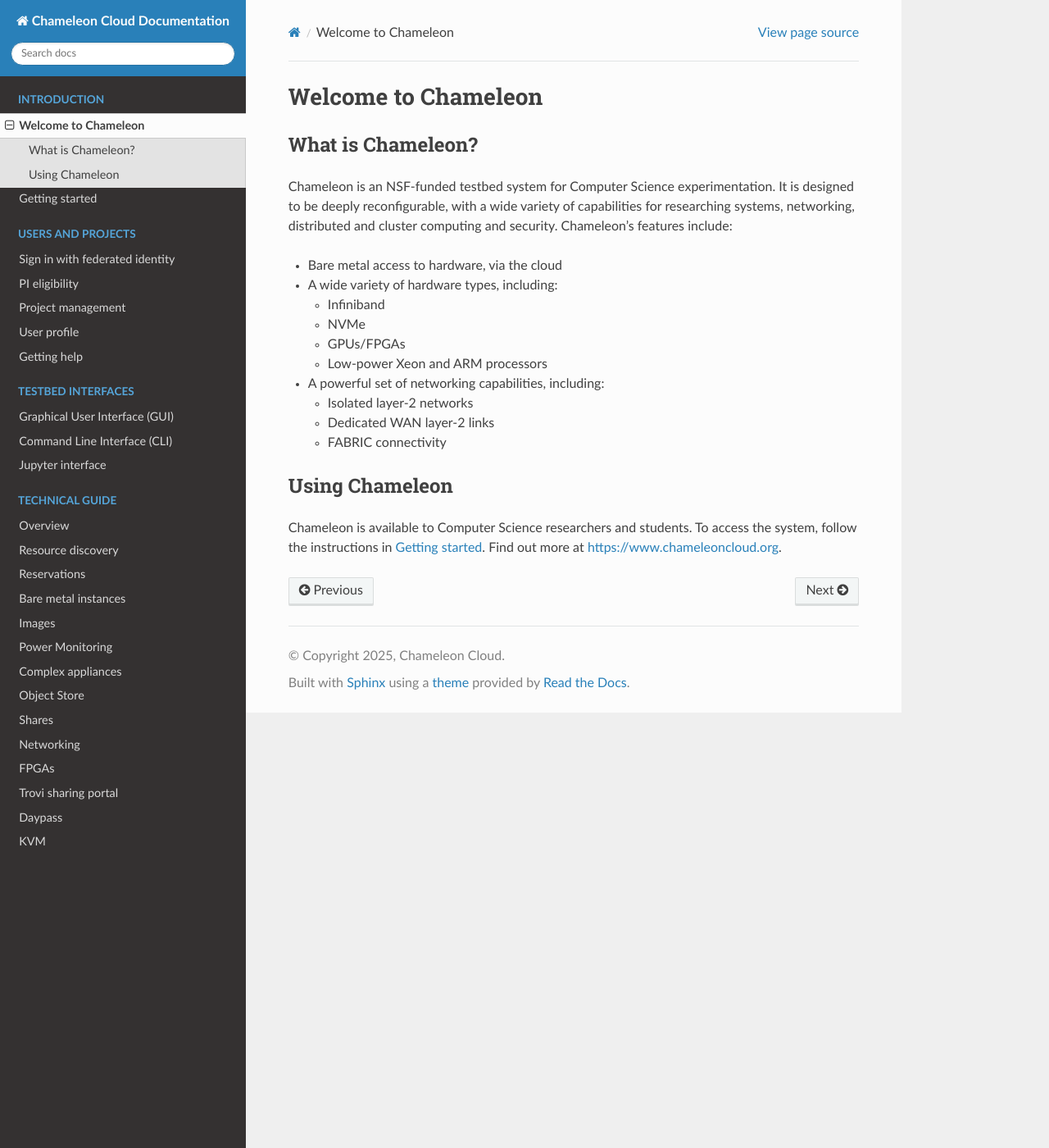
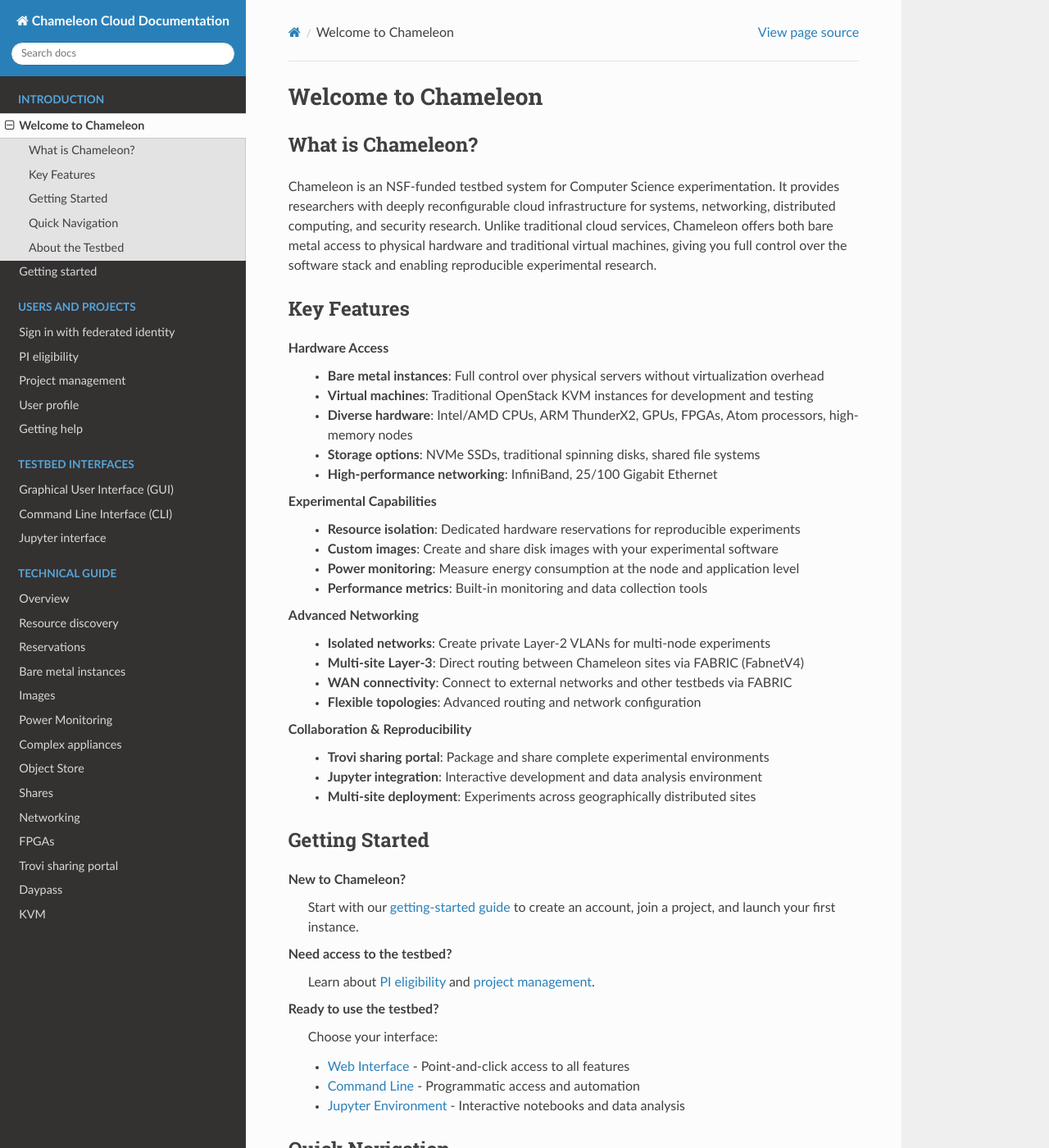
Before and after one commit to ChameleonCloud/docs, a Sphinx documentation site: the page built from source/index.rst, in a window 1280 px wide and 1400 px high. Shown: the whole window at 82% size. Built offline with Sphinx 7.4.7 and the Read the Docs theme 3.1.0, drawn with Linux system fonts in a browser that asks for light colours; some of the changed text lies outside the part shown.

Commit message:
Refresh of home page

```diff
--- a/source/index.rst
+++ b/source/index.rst
@@ -6,27 +6,98 @@ What is Chameleon?
 ==================
 
 Chameleon is an NSF-funded testbed system for Computer Science experimentation.
-It is designed to be deeply reconfigurable, with a wide variety of capabilities
-for researching systems, networking, distributed and cluster computing and
-security. Chameleon's features include:
+It provides researchers with deeply reconfigurable cloud infrastructure for systems,
+networking, distributed computing, and security research. Unlike traditional cloud
+services, Chameleon offers both bare metal access to physical hardware and traditional
+virtual machines, giving you full control over the software stack and enabling
+reproducible experimental research.
 
-* Bare metal access to hardware, via the cloud
-* A wide variety of hardware types, including:
+Key Features
+============
 
-  * Infiniband
-  * NVMe
-  * GPUs/FPGAs
-  * Low-power Xeon and ARM processors
+**Hardware Access**
+  * **Bare metal instances**: Full control over physical servers without virtualization overhead
+  * **Virtual machines**: Traditional OpenStack KVM instances for development and testing
+  * **Diverse hardware**: Intel/AMD CPUs, ARM ThunderX2, GPUs, FPGAs, Atom processors, high-memory nodes
+  * **Storage options**: NVMe SSDs, traditional spinning disks, shared file systems
+  * **High-performance networking**: InfiniBand, 25/100 Gigabit Ethernet
 
-* A powerful set of networking capabilities, including:
+**Experimental Capabilities**
+  * **Resource isolation**: Dedicated hardware reservations for reproducible experiments
+  * **Custom images**: Create and share disk images with your experimental software
+  * **Power monitoring**: Measure energy consumption at the node and application level
+  * **Performance metrics**: Built-in monitoring and data collection tools
 
-  * Isolated layer-2 networks
-  * Dedicated WAN layer-2 links
-  * FABRIC connectivity
+**Advanced Networking**
+  * **Isolated networks**: Create private Layer-2 VLANs for multi-node experiments
+  * **Multi-site Layer-3**: Direct routing between Chameleon sites via FABRIC (FabnetV4)
+  * **WAN connectivity**: Connect to external networks and other testbeds via FABRIC
+  * **Flexible topologies**: Advanced routing and network configuration
 
-Using Chameleon
+**Collaboration & Reproducibility**
+  * **Trovi sharing portal**: Package and share complete experimental environments
+  * **Jupyter integration**: Interactive development and data analysis environment
+  * **Multi-site deployment**: Experiments across geographically distributed sites
+
+Getting Started
 ===============
 
-Chameleon is available to Computer Science researchers and students. To access
-the system, follow the instructions in :ref:`getting-started`. Find out more at
-https://www.chameleoncloud.org.
+**New to Chameleon?**
+  Start with our :doc:`getting-started guide <getting-started/index>` to create an account,
+  join a project, and launch your first instance.
+
+**Need access to the testbed?**
+  Learn about :doc:`PI eligibility <user/pi_eligibility>` and :doc:`project management <user/project>`.
+
+**Ready to use the testbed?**
+  Choose your interface:
+
+  * :doc:`Web Interface <technical/gui>` - Point-and-click access to all features
+  * :doc:`Command Line <technical/cli>` - Programmatic access and automation
+  * :doc:`Jupyter Environment <technical/jupyter>` - Interactive notebooks and data analysis
+
+Quick Navigation
+================
+
+**Core Workflow**
+  1. :doc:`Discover resources <technical/discovery>` - Find the right hardware for your experiment
+  2. :doc:`Make reservations <technical/reservations>` - Reserve nodes and networks
+  3. :doc:`Launch instances <technical/baremetal>` - Deploy your experimental environment
+  4. :doc:`Monitor and collect data <technical/power_monitoring>` - Measure performance and energy usage
+
+**Advanced Features**
+  * :doc:`Custom images <technical/images>` - Create reproducible software environments
+  * :doc:`Complex deployments <technical/complex>` - Multi-node orchestration with Heat
+  * :doc:`Networking <technical/networks>` - Advanced network topologies and isolation
+  * :doc:`FPGA programming <technical/fpga>` - Hardware acceleration experiments
+  * :doc:`Share your work <technical/sharing>` - Publish experiments via Trovi
+
+**Data & Storage**
+  * :doc:`Object storage <technical/swift>` - Scalable data storage and sharing
+  * :doc:`Shared file systems <technical/shares>` - NFS-mounted storage for instances
+  * :doc:`KVM instances <technical/kvm>` - Traditional virtual machines when needed
+
+**Getting Help**
+  * :doc:`Help desk <user/help>` - Submit tickets and view system status
+  * :doc:`User profile <user/profile>` - Manage your account settings
+  * :doc:`Daypass access <technical/daypass>` - Temporary access for artifact reproduction
+
+About the Testbed
+=================
+
+Chameleon operates multiple sites providing different capabilities:
+
+**Core Sites:**
+* **CHI@TACC** (Texas): Large-scale bare metal cloud with diverse Intel/AMD hardware
+* **CHI@UC** (Chicago): Networking-focused site with specialized hardware and GPU/FPGA resources
+* **CHI@NCAR** (Colorado): ARM ThunderX2 nodes for edge computing and atmospheric science research
+* **KVM@TACC** (Texas): Traditional OpenStack cloud for development and testing
+
+**Associate Sites:**
+* Electronic Visualization Laboratory (UIC) and other academic partners providing additional specialized resources
+
+The testbed serves hundreds of research projects annually, supporting publications
+in systems, networking, distributed computing, cybersecurity, edge computing, and
+atmospheric sciences.
+
+Learn more about Chameleon and join the community at https://www.chameleoncloud.org.
```
